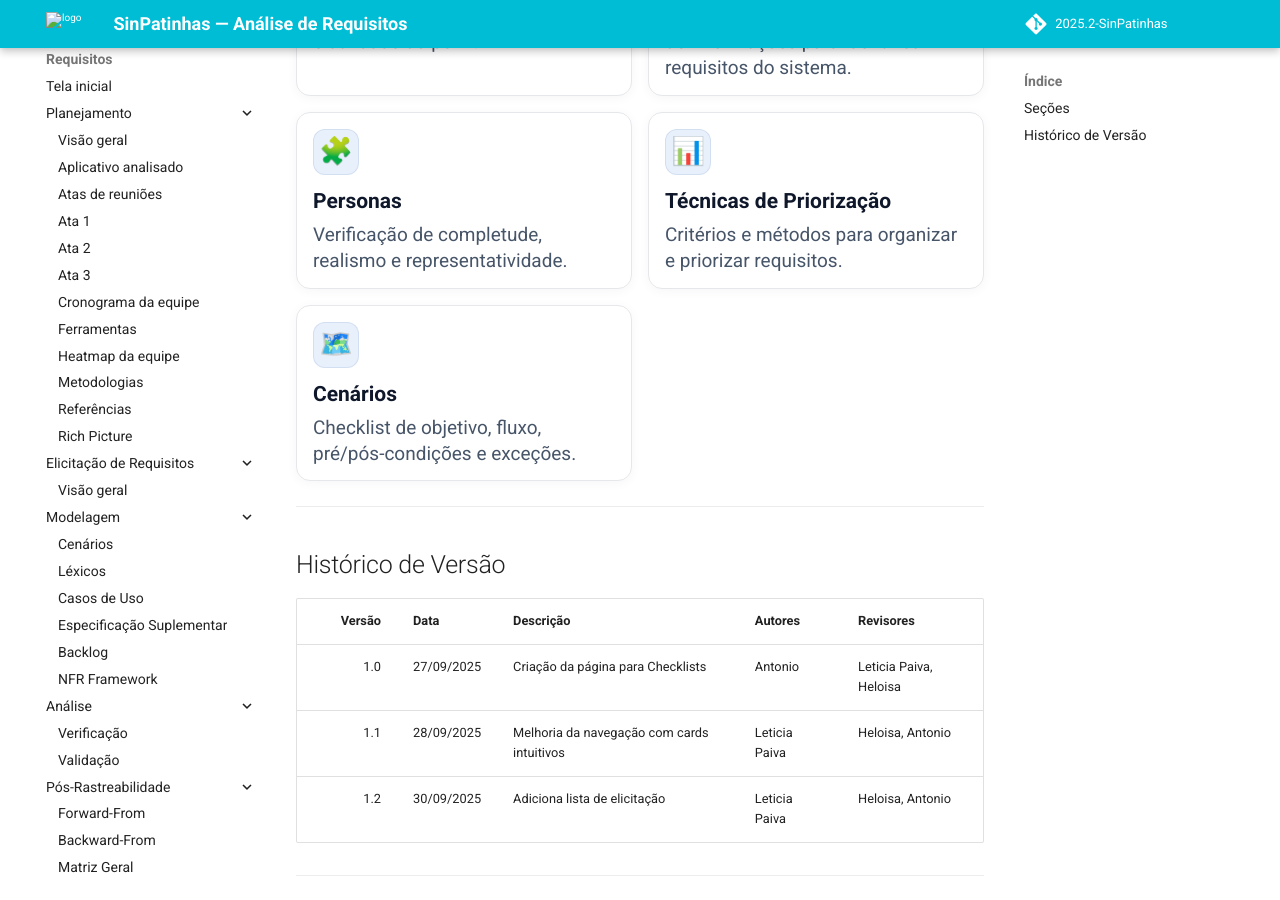
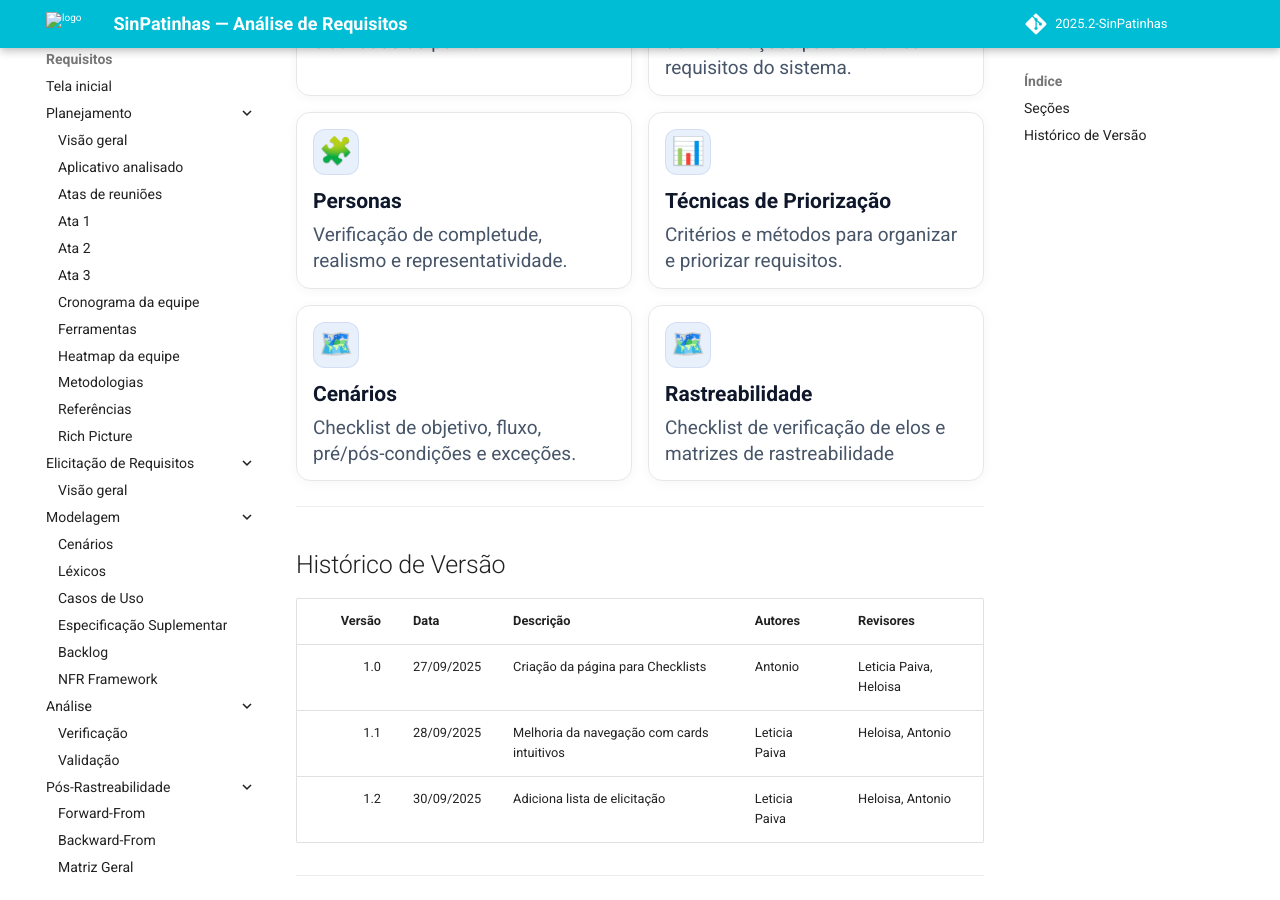
Before and after one commit to Requisitos-de-Software/2025.2-SinPatinhas, an MkDocs documentation site: the page built from docs/elicitacao/listas_verificacao/listas_verificacao.md, in a window 1280 px wide and 900 px high, scrolled down 638 px. Built offline with MkDocs 1.6.1 and Material for MkDocs 9.7.7, drawn with Linux system fonts in a browser that asks for light colours.

Commit message:
feat(lista): Adicionando link da lista de rastreabilidade.

```diff
--- a/docs/elicitacao/listas_verificacao/listas_verificacao.md
+++ b/docs/elicitacao/listas_verificacao/listas_verificacao.md
@@ -46,6 +46,12 @@
   <div class="card__icon">🗺️</div>
   <div class="card__title">Cenários</div>
   <div class="card__desc">Checklist de objetivo, fluxo, pré/pós-condições e exceções.</div>
+</a>
+
+<a href="#/elicitacao/listas_verificacao/lista_de_verificacao_rastrabilidade.md" class="card">
+  <div class="card__icon">🗺️</div>
+  <div class="card__title">Rastreabilidade</div>
+  <div class="card__desc">Checklist de verificação de elos e matrizes de rastreabilidade</div>
 </a>
 
 
```
